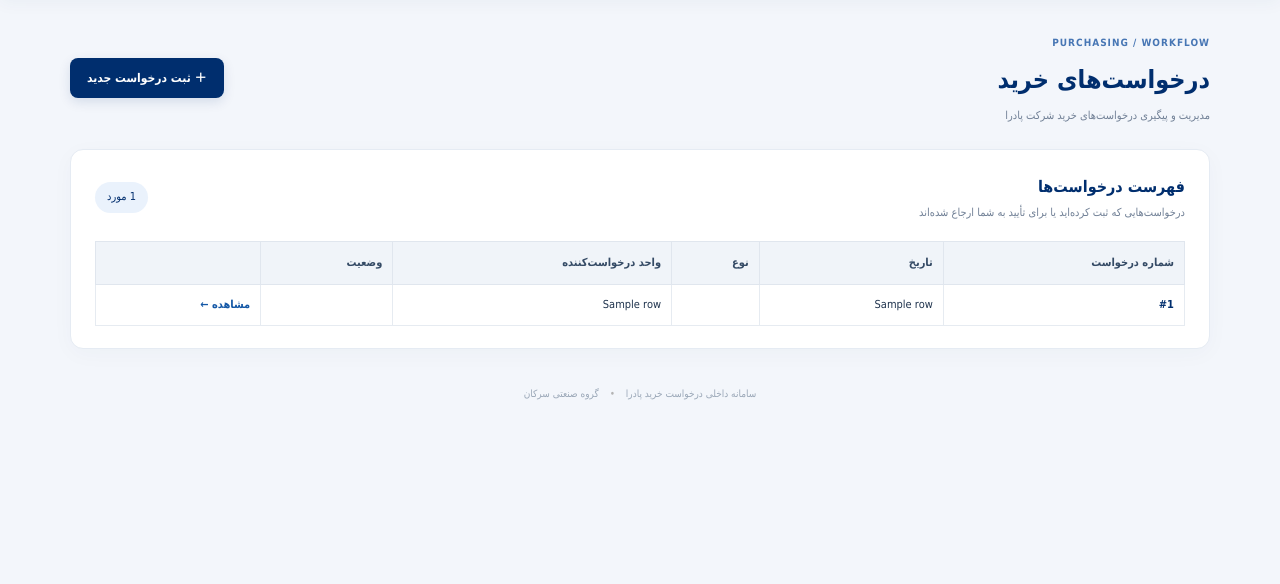
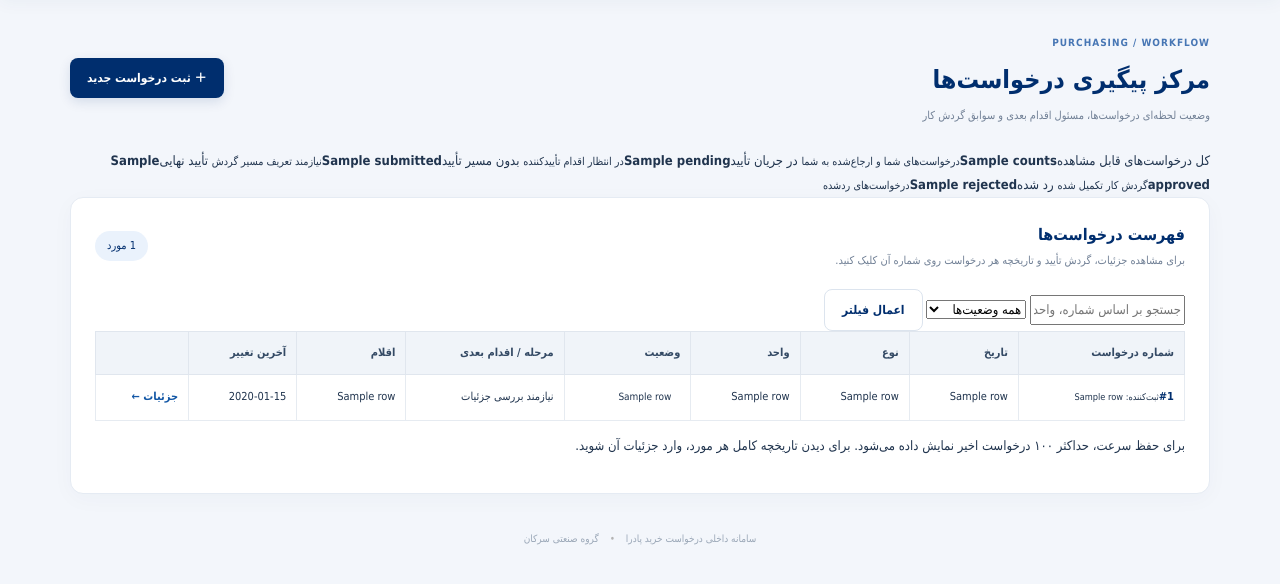
Before and after one commit to pouriaez/padra-purchase-request, a Flask app: template templates/index.html in a window 1280 px wide. Shown: the part 76-660 px from the top of the page. Run offline with Flask 3, Linux system fonts and the light colour scheme; the template is opened without the code that fills it: most values are stand-ins (such as "Sample title", 1, 10 or a date in 2020); some libraries are stand-ins or nearby versions; some web fonts are replaced.

Commit message:
Upgrade dashboard with request status tracking, filters and next approver

```diff
--- a/templates/index.html
+++ b/templates/index.html
@@ -1,4 +1,63 @@
-{% extends "base.html" %}{% block title %}داشبورد درخواست خرید | پادرا{% endblock %}{% block content %}
-<section class="page-head"><div><span class="eyebrow blue">PURCHASING / WORKFLOW</span><h1>درخواست‌های خرید</h1><p>مدیریت و پیگیری درخواست‌های خرید شرکت پادرا</p></div><a class="btn primary" href="{{url_for('new_request')}}">＋ ثبت درخواست جدید</a></section>
-<section class="panel"><div class="panel-head"><div><h2>فهرست درخواست‌ها</h2><p>درخواست‌هایی که ثبت کرده‌اید یا برای تأیید به شما ارجاع شده‌اند</p></div><span class="count">{{rows|length}} مورد</span></div>
-{% if rows %}<div class="table-wrap"><table><thead><tr><th>شماره درخواست</th><th>تاریخ</th><th>نوع</th><th>واحد درخواست‌کننده</th><th>وضعیت</th><th></th></tr></thead><tbody>{% for r in rows %}<tr><td class="request-no">{{r[1] or ('#'~r[0])}}</td><td>{{r[2]}}</td><td>{{{'goods':'مواد اولیه','service':'خدمات','equipment':'تجهیزات','other':'سایر'}[r[3]]}}</td><td>{{r[4]}}</td><td><span class="status {{r[5]}}">{{{'pending':'در انتظار تأیید','submitted':'ثبت‌شده / بدون مسیر تأیید','approved':'تأیید نهایی','rejected':'رد شده'}[r[5]]}}</span></td><td><a class="text-link" href="{{url_for('view_request',request_id=r[0])}}">مشاهده ←</a></td></tr>{% endfor %}</tbody></table></div>{% else %}<div class="empty"><div class="empty-icon">▤</div><b>هنوز درخواستی ثبت نشده است</b><p>برای شروع، اولین درخواست خرید را ایجاد کنید.</p><a class="btn secondary" href="{{url_for('new_request')}}">ثبت درخواست خرید</a></div>{% endif %}</section>{% endblock %}
+{% extends "base.html" %}
+{% block title %}داشبورد درخواست خرید | پادرا{% endblock %}
+{% block content %}
+<section class="page-head">
+  <div><span class="eyebrow blue">PURCHASING / WORKFLOW</span><h1>مرکز پیگیری درخواست‌ها</h1><p>وضعیت لحظه‌ای درخواست‌ها، مسئول اقدام بعدی و سوابق گردش کار</p></div>
+  <a class="btn primary" href="{{url_for('new_request')}}">＋ ثبت درخواست جدید</a>
+</section>
+
+<section class="stats-grid">
+  <a class="stat-card {% if not status_filter %}selected{% endif %}" href="{{url_for('index')}}">
+    <span>کل درخواست‌های قابل مشاهده</span><b>{{counts.all}}</b><small>درخواست‌های شما و ارجاع‌شده به شما</small>
+  </a>
+  <a class="stat-card waiting {% if status_filter=='pending' %}selected{% endif %}" href="{{url_for('index',status='pending')}}">
+    <span>در جریان تأیید</span><b>{{counts.pending}}</b><small>در انتظار اقدام تأییدکننده</small>
+  </a>
+  <a class="stat-card neutral {% if status_filter=='submitted' %}selected{% endif %}" href="{{url_for('index',status='submitted')}}">
+    <span>بدون مسیر تأیید</span><b>{{counts.submitted}}</b><small>نیازمند تعریف مسیر گردش</small>
+  </a>
+  <a class="stat-card success {% if status_filter=='approved' %}selected{% endif %}" href="{{url_for('index',status='approved')}}">
+    <span>تأیید نهایی</span><b>{{counts.approved}}</b><small>گردش کار تکمیل شده</small>
+  </a>
+  <a class="stat-card rejected {% if status_filter=='rejected' %}selected{% endif %}" href="{{url_for('index',status='rejected')}}">
+    <span>رد شده</span><b>{{counts.rejected}}</b><small>درخواست‌های ردشده</small>
+  </a>
+</section>
+
+<section class="panel">
+  <div class="panel-head"><div><h2>فهرست درخواست‌ها</h2><p>برای مشاهده جزئیات، گردش تأیید و تاریخچه هر درخواست روی شماره آن کلیک کنید.</p></div><span class="count">{{rows|length}} مورد</span></div>
+  <form class="filter-bar" method="get" action="{{url_for('index')}}">
+    <input name="q" value="{{search_text}}" placeholder="جستجو بر اساس شماره، واحد یا درخواست‌کننده...">
+    <select name="status">
+      <option value="">همه وضعیت‌ها</option>
+      <option value="pending" {% if status_filter=='pending' %}selected{% endif %}>در جریان تأیید</option>
+      <option value="submitted" {% if status_filter=='submitted' %}selected{% endif %}>بدون مسیر تأیید</option>
+      <option value="approved" {% if status_filter=='approved' %}selected{% endif %}>تأیید نهایی</option>
+      <option value="rejected" {% if status_filter=='rejected' %}selected{% endif %}>رد شده</option>
+    </select>
+    <button class="btn secondary" type="submit">اعمال فیلتر</button>
+    {% if search_text or status_filter %}<a class="text-link" href="{{url_for('index')}}">پاک‌کردن فیلتر</a>{% endif %}
+  </form>
+  {% if rows %}
+  <div class="table-wrap"><table class="tracking-table">
+    <thead><tr><th>شماره درخواست</th><th>تاریخ</th><th>نوع</th><th>واحد</th><th>وضعیت</th><th>مرحله / اقدام بعدی</th><th>اقلام</th><th>آخرین تغییر</th><th></th></tr></thead>
+    <tbody>{% for r in rows %}
+      <tr>
+        <td><a class="request-no" href="{{url_for('view_request',request_id=r[0])}}">{{r[1] or ('#'~r[0])}}</a><small class="sub-cell">ثبت‌کننده: {{r[7]}}</small></td>
+        <td>{{r[2]}}</td>
+        <td>{{{'goods':'مواد اولیه','service':'خدمات','equipment':'تجهیزات','other':'سایر'}.get(r[3],r[3])}}</td>
+        <td>{{r[4]}}</td>
+        <td><span class="status {{r[5]}}">{{{'pending':'در جریان تأیید','submitted':'بدون مسیر تأیید','approved':'تأیید نهایی','rejected':'رد شده'}.get(r[5],r[5])}}</span></td>
+        <td>{% if r[5]=='pending' and r[9] %}<b>{{r[10] or 'تأییدکننده'}}</b><small class="sub-cell">{{r[9]}} · مرحله {{r[11]}} از {{r[12]}}</small>{% elif r[5]=='submitted' %}<span class="muted-cell">تعریف مسیر تأیید لازم است</span>{% elif r[5]=='approved' %}<span class="muted-cell">گردش تکمیل شده</span>{% else %}<span class="muted-cell">نیازمند بررسی جزئیات</span>{% endif %}</td>
+        <td>{{r[13]}}</td>
+        <td>{{r[8].strftime('%Y/%m/%d %H:%M') if r[8] else r[6].strftime('%Y/%m/%d %H:%M')}}</td>
+        <td><a class="text-link" href="{{url_for('view_request',request_id=r[0])}}">جزئیات ←</a></td>
+      </tr>
+    {% endfor %}</tbody>
+  </table></div>
+  <p class="list-note">برای حفظ سرعت، حداکثر ۱۰۰ درخواست اخیر نمایش داده می‌شود. برای دیدن تاریخچه کامل هر مورد، وارد جزئیات آن شوید.</p>
+  {% else %}
+  <div class="empty"><div class="empty-icon">▤</div><b>درخواستی با این مشخصات پیدا نشد</b><p>فیلترها را پاک کنید یا یک درخواست جدید ثبت کنید.</p><a class="btn secondary" href="{{url_for('index')}}">نمایش همه درخواست‌ها</a></div>
+  {% endif %}
+</section>
+{% endblock %}
```
